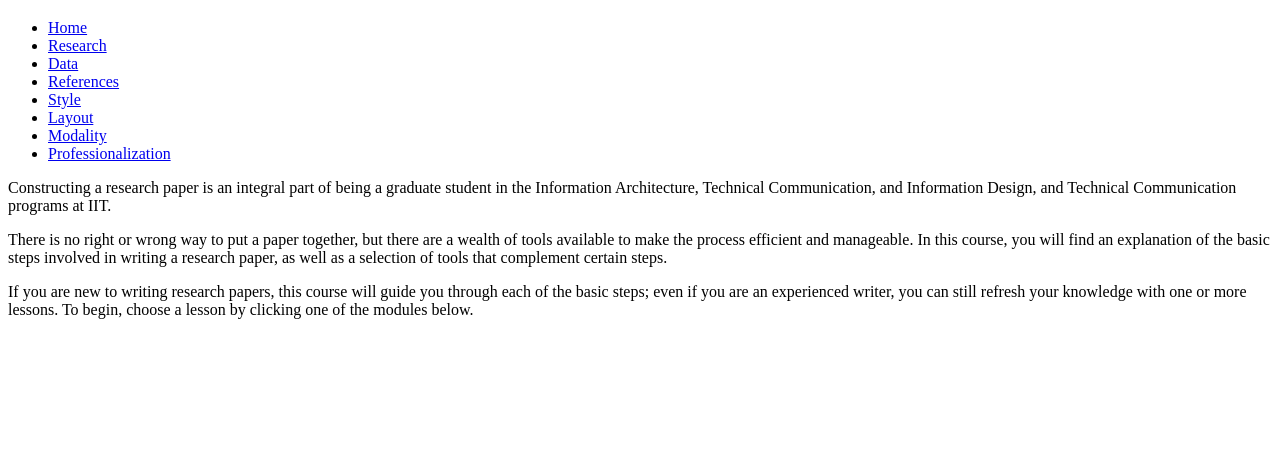
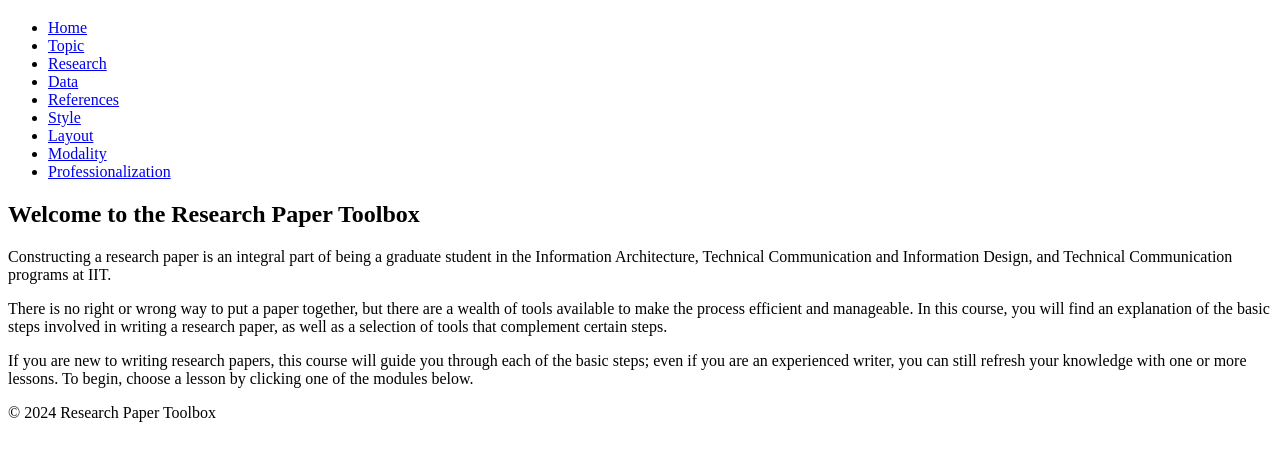
Before and after one commit to melianaj04/project-1, a plain HTML site: page index.html in a window 1280 px wide. Shown: the part 61-522 px from the top of the page. Drawn offline with Linux system fonts and the light colour scheme.

Commit message:
Add index.html

```diff
--- a/index.html
+++ b/index.html
@@ -3,32 +3,38 @@
 <head>
     <meta charset="UTF-8">
     <meta name="viewport" content="width=device-width, initial-scale=1.0">
+    <link rel="stylesheet" href="styles.css"> <!-- Link to your CSS file -->
     <title>Research Paper Toolbox</title>
-    <link rel="stylesheet" href="style.css"> <!-- Link to your CSS file -->
 </head>
 <body>
     <header>
         <h1>Research Paper Toolbox</h1>
         <nav>
             <ul>
-                <li><a href="index.html">Home</a></li> <!-- Link to homepage -->
-                <li><a href="module1.html">Research</a></li> <!-- Link to Module 1 -->
-                <li><a href="module2.html">Data</a></li>    <!-- Link to Module 2 -->
-                <li><a href="#">References</a></li            <!-- Placeholder page -->
-                <li><a href="#">Style</a></li                 <!-- Placeholder page -->
-                <li><a href="#">Layout</a></li                <!-- Placeholder page -->
-                <li><a href="#">Modality</a></li              <!-- Placeholder page -->
-                <li><a href="#">Professionalization</a></li   <!-- Placeholder page -->
+                <li><a href="module1.html">Home</a></li>
+                <li><a href="module2.html">Topic</a></li>
+                <li><a href="module3.html">Research</a></li>
+                <li><a href="module4.html">Data</a></li>
+                <li><a href="module5.html">References</a></li>
+                <li><a href="module6.html">Style</a></li>
+                <li><a href="module7.html">Layout</a></li>
+                <li><a href="module8.html">Modality</a></li>
+                <li><a href="module9.html">Professionalization</a></li>
             </ul>
         </nav>
     </header>
+    <main>
+        <section>
+            <h2>Welcome to the Research Paper Toolbox</h2>
+            <p>Constructing a research paper is an integral part of being a graduate student in the Information Architecture, Technical Communication and Information Design, and Technical Communication programs at IIT.</p>
 
-    <main>
-        <p>Constructing a research paper is an integral part of being a graduate student in the Information Architecture, Technical Communication, and Information Design, and Technical Communication programs at IIT.</p>
+            <p>There is no right or wrong way to put a paper together, but there are a wealth of tools available to make the process efficient and manageable. In this course, you will find an explanation of the basic steps involved in writing a research paper, as well as a selection of tools that complement certain steps.</p>
 
-        <p>There is no right or wrong way to put a paper together, but there are a wealth of tools available to make the process efficient and manageable. In this course, you will find an explanation of the basic steps involved in writing a research paper, as well as a selection of tools that complement certain steps.</p>
-
-        <p>If you are new to writing research papers, this course will guide you through each of the basic steps; even if you are an experienced writer, you can still refresh your knowledge with one or more lessons. To begin, choose a lesson by clicking one of the modules below.</p>
+            <p>If you are new to writing research papers, this course will guide you through each of the basic steps; even if you are an experienced writer, you can still refresh your knowledge with one or more lessons. To begin, choose a lesson by clicking one of the modules below.</p>
+        </section>
     </main>
+    <footer>
+        <p>&copy; 2024 Research Paper Toolbox</p>
+    </footer>
 </body>
 </html>
```
